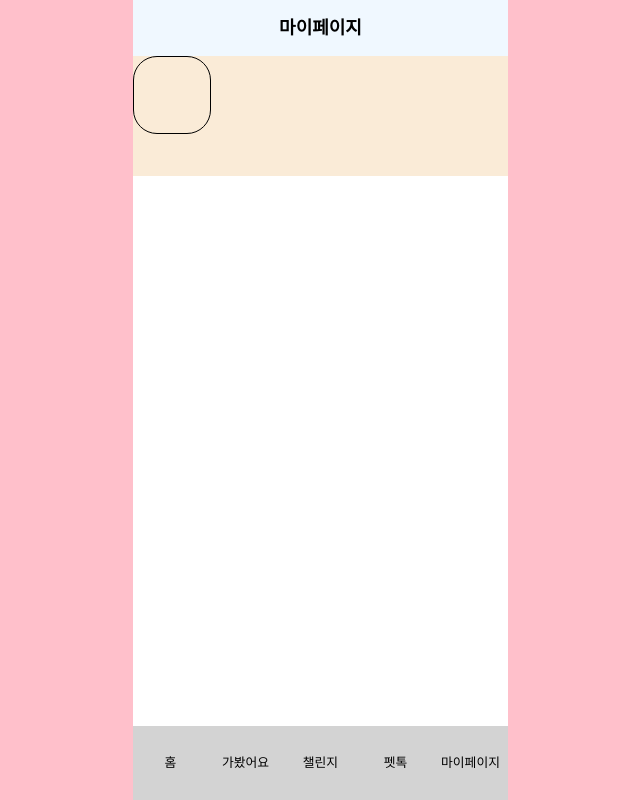
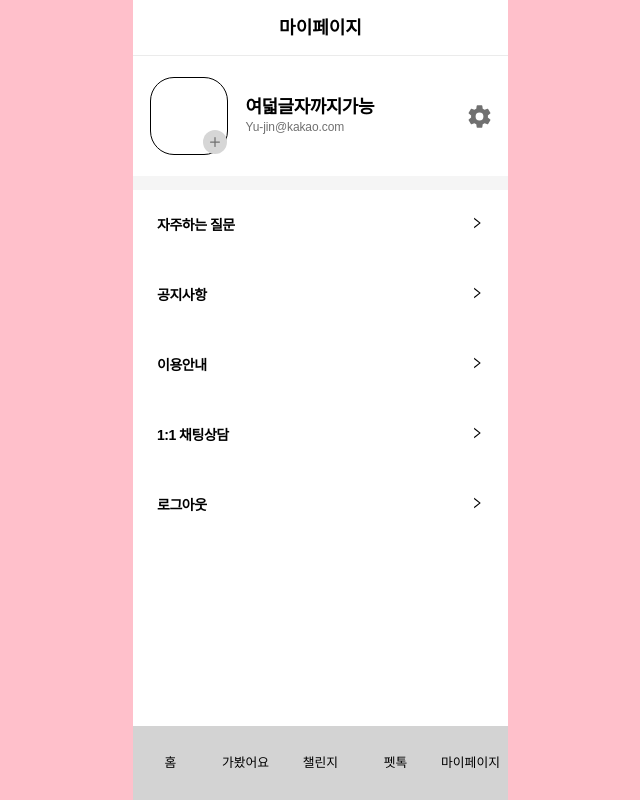
Before and after one commit to azure0929/Petnuri, a React (Vite) app: page /mypage in a window 1280 px wide. Shown: the whole page, without its empty margins (472-1112 px from the left). Built offline with nearby package versions, Linux system fonts and the light colour scheme.

Commit message:
style: mypage main done

```diff
--- a/src/pages/mypage/MyPage.tsx
+++ b/src/pages/mypage/MyPage.tsx
@@ -1,6 +1,9 @@
 import MainTab from '../../components/MainTab';
 import Background from '../../components/Background';
 import styles from '@/styles/mypage.module.scss';
+import { IoIosAdd } from 'react-icons/io';
+import { IoSettingsSharp } from 'react-icons/io5';
+import { AiOutlineRight } from 'react-icons/ai';
 
 const MyPage = () => {
   return (
@@ -10,7 +13,53 @@ const MyPage = () => {
           <p>마이페이지</p>
         </div>
         <div className={styles.info}>
-          <div className={styles.photo}></div>
+          <div className={styles.photoarea}>
+            <div className={styles.photo}>
+              <div className={styles.plusbtn}>
+                <IoIosAdd />
+              </div>
+            </div>
+          </div>
+          <div className={styles.nickarea}>
+            <p className={styles.nickname}>여덟글자까지가능</p>
+            <p className={styles.email}>Yu-jin@kakao.com</p>
+          </div>
+          <div className={styles.setting}>
+            <IoSettingsSharp />
+          </div>
+        </div>
+        <div className={styles.space}></div>
+        <div className={styles.contents}>
+          <div>
+            자주하는 질문
+            <span>
+              <AiOutlineRight />
+            </span>
+          </div>
+          <div>
+            공지사항
+            <span>
+              <AiOutlineRight />
+            </span>
+          </div>
+          <div>
+            이용안내
+            <span>
+              <AiOutlineRight />
+            </span>
+          </div>
+          <div>
+            1:1 채팅상담
+            <span>
+              <AiOutlineRight />
+            </span>
+          </div>
+          <div>
+            로그아웃
+            <span>
+              <AiOutlineRight />
+            </span>
+          </div>
         </div>
       </Background>
       <MainTab />
--- a/src/styles/mypage.module.scss
+++ b/src/styles/mypage.module.scss
@@ -1,12 +1,12 @@
-@import '@/styles/globalstyle.scss';
+@import '@/styles/common.scss';
 
 .head {
-  background-color: aliceblue;
   width: 100%;
   height: 56px;
   display: flex;
   justify-content: center;
   align-items: center;
+  border-bottom: 1px solid $gray_0200_EBEBEB;
   p {
     font-size: 18px;
     font-weight: bold;
@@ -15,11 +15,89 @@
 .info {
   width: 100%;
   height: 120px;
-  background-color: antiquewhite;
-  .photo {
-    width: 78px;
-    height: 78px;
-    border: 1px solid black;
-    border-radius: 24px;
+  display: flex;
+
+  .photoarea {
+    // background-color: aqua;
+    height: 100%;
+    width: 30%;
+    align-items: center;
+    display: flex;
+    justify-content: center;
+    .photo {
+      width: 78px;
+      height: 78px;
+      border: 1px solid black;
+      border-radius: 24px;
+      position: relative;
+      .plusbtn {
+        background-color: #d6d6d6;
+        border: none;
+        border-radius: 50%;
+        width: 24px;
+        height: 24px;
+        font-size: 20px;
+        display: flex;
+        justify-content: center;
+        align-items: center;
+        color: #707070;
+        line-height: 24px;
+        position: absolute;
+        bottom: 0;
+        right: 0;
+        font-weight: bold;
+      }
+    }
+  }
+  .nickarea {
+    height: 100%;
+    width: 55%;
+    // background-color: rgb(147, 210, 210);
+    display: flex;
+    justify-content: center;
+    align-items: start;
+    flex-direction: column;
+    .nickname {
+      font-size: 18px;
+      line-height: 22px;
+      letter-spacing: -0.5px;
+      font-weight: bold;
+    }
+    .email {
+      font-size: 12px;
+      color: #707070;
+      line-height: 18px;
+      letter-spacing: -0.1px;
+    }
+  }
+  .setting {
+    height: 100%;
+    width: 15%;
+    // background-color: #806666;
+    font-size: 25px;
+    display: flex;
+    justify-content: center;
+    align-items: center;
+    color: #707070;
   }
 }
+.space {
+  width: 100%;
+  height: 14px;
+  background-color: #f5f5f5;
+}
+.contents {
+  width: 100%;
+  div {
+    width: 100%;
+    height: 70px;
+    font-size: 14px;
+    font-weight: bold;
+    line-height: 18px;
+    letter-spacing: -0.5px;
+    display: flex;
+    justify-content: space-between;
+    align-items: center;
+    padding: 0 24px;
+  }
+}
```
